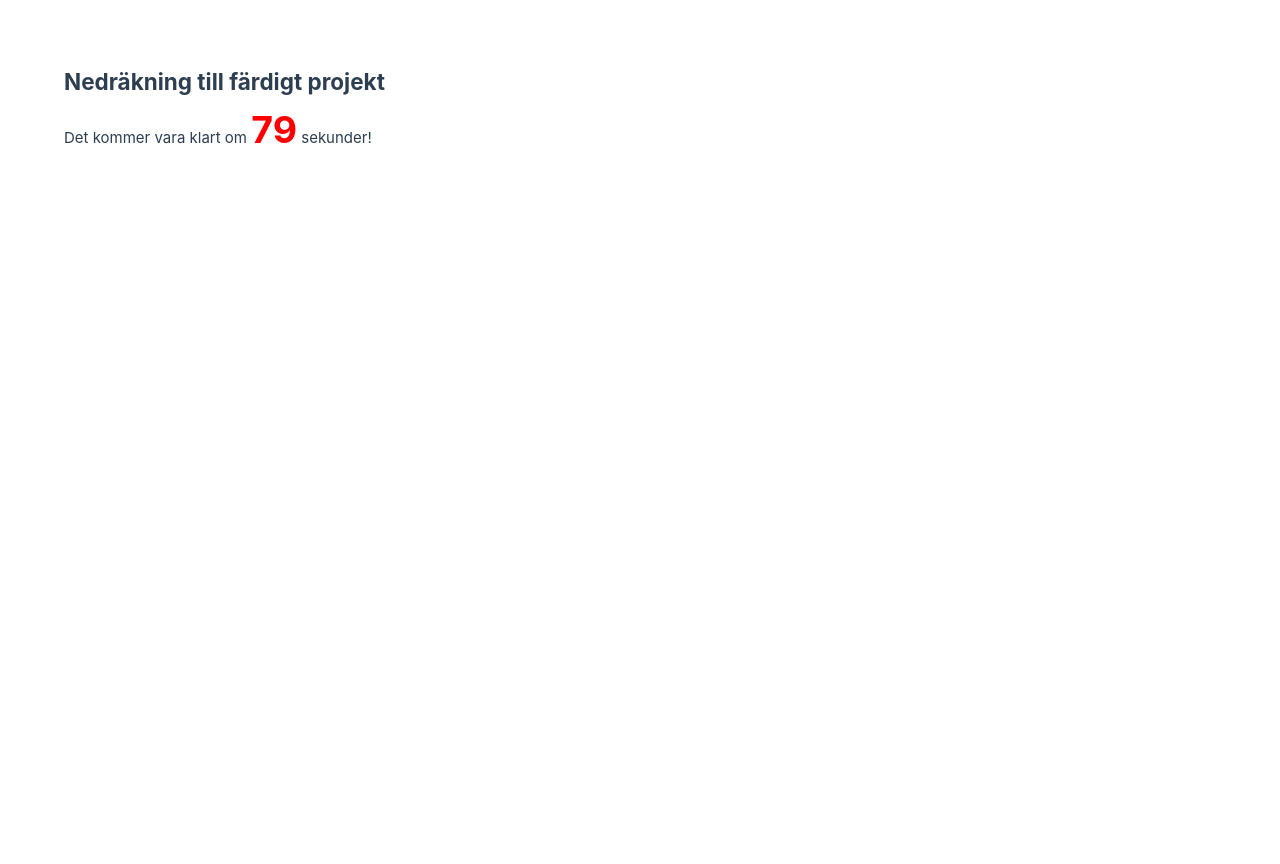
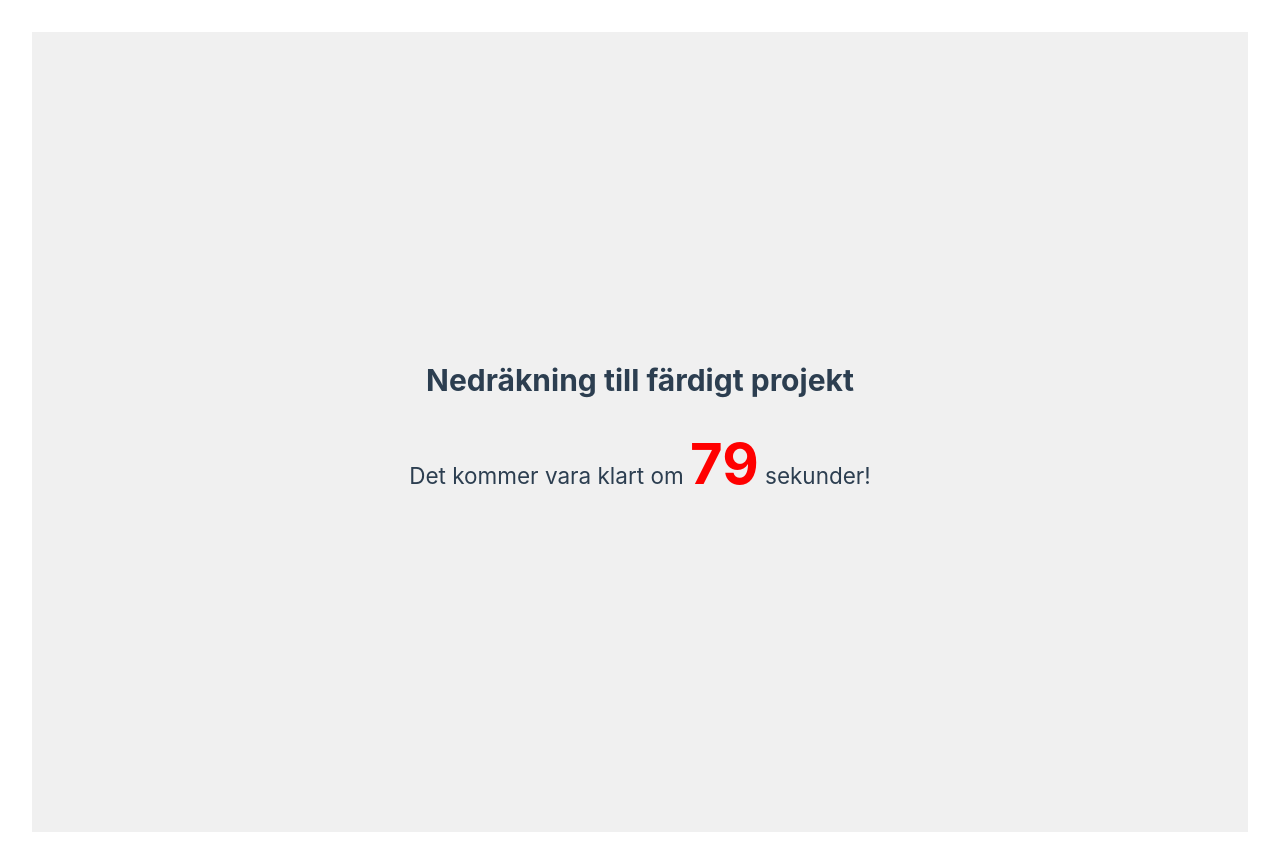
Before and after one commit to annkar73/vue-endless-countdown, a Vue app: page / in a window 1280 px wide. Before the commit the page ends 800 px from the top, so only its background shows below. Built offline with nearby package versions, Linux system fonts and the light colour scheme.

Commit message:
:lipstick: update style

```diff
--- a/src/App.vue
+++ b/src/App.vue
@@ -16,14 +16,32 @@ import EndlessCounter from './components/EndlessCounter.vue';
 </template>
 
 <style scoped>
+
+main {
+  display: flex;
+  justify-content: center;
+  align-items: center;
+  height: 100vh;
+  margin: 0;
+  background-color: #f0f0f0;
+}
+
+#app {
+  text-align: center;
+}
+
 h1 {
-  font-size: 1.5em;
+  font-size: 2em;
   font-weight: bold;
+  margin-bottom: 0.5em;
 }
 
 h2 {
-  font-size: 1em;
+  font-size: 1.5em;
 }
 
+#app > h2 {
+  margin-top: 0;
+}
 
 </style>
```
